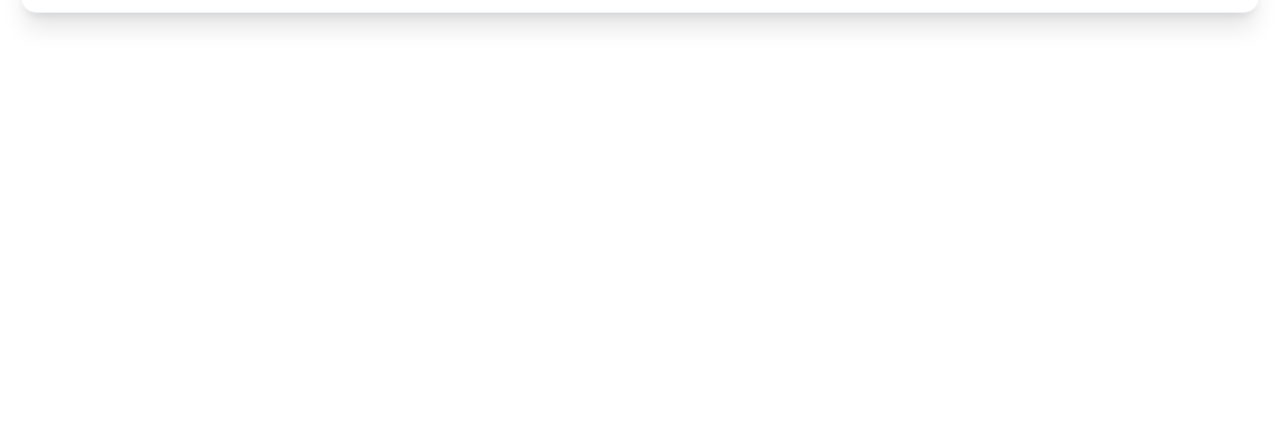
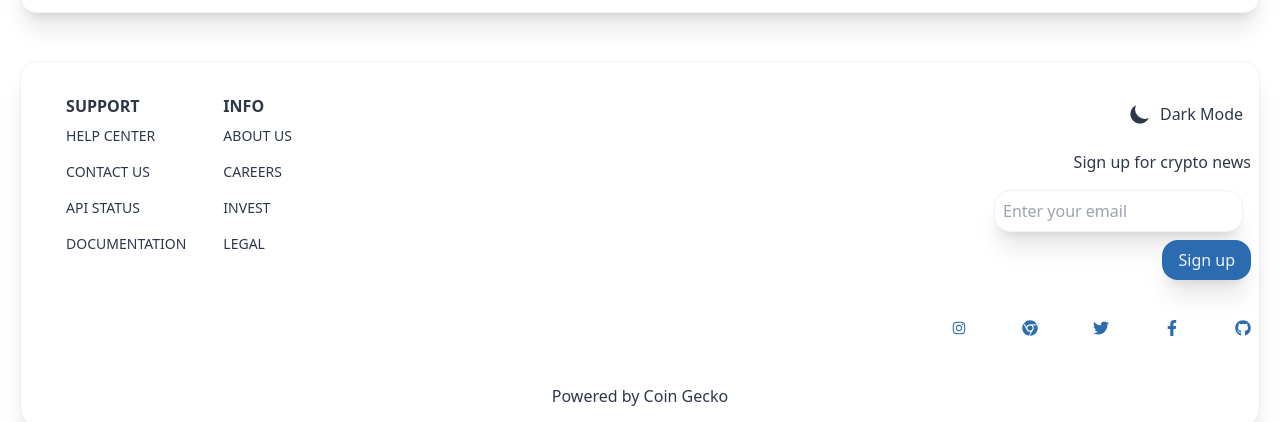
Before and after one commit to goku-raj/coins, a React (Vite) app: page / in a window 1280 px wide. Shown: the part 378-800 px from the top of the page. Built offline with nearby package versions, Linux system fonts and the light colour scheme; no server answers.

Commit message:
footer section

```diff
--- a/src/App.jsx
+++ b/src/App.jsx
@@ -8,6 +8,7 @@
 import axios from "axios";
 import { useEffect, useState } from "react";
 import CoinPage from "./routes/CoinPage";
+import Footer from "./components/Footer";
 
 
 
@@ -35,6 +36,7 @@
           <Route path=":coinId"/>
         </Route>
       </Routes>
+      <Footer/>
     </ThemeProvider>
   )
 }
--- /dev/null
+++ b/src/components/Footer.jsx
@@ -0,0 +1,66 @@
+import React from 'react';
+import { AiOutlineInstagram } from 'react-icons/ai';
+import {
+    FaChrome,
+  FaFacebookF,
+  FaGit,
+  FaGithub,
+  FaTiktok,
+  FaTwitter,
+} from 'react-icons/fa';
+import ThemeToggle from './ThemeToggle';
+
+const Footer = () => {
+  return (
+    <div className='rounded-div mt-8 pt-8 text-primary'>
+      <div className='grid md:grid-cols-2'>
+        <div className='flex justify-evenly w-full md:max-w-[300px] uppercase'>
+          <div>
+            <h2 className='font-bold'>Support</h2>
+            <ul>
+              <li className='text-sm py-2'>Help Center</li>
+              <li className='text-sm py-2'>Contact Us</li>
+              <li className='text-sm py-2'>API Status</li>
+              <li className='text-sm py-2'>Documentation</li>
+            </ul>
+          </div>
+          <div>
+            <h2 className='font-bold'>Info</h2>
+            <ul>
+              <li className='text-sm py-2'>About Us</li>
+              <li className='text-sm py-2'>Careers</li>
+              <li className='text-sm py-2'>Invest</li>
+              <li className='text-sm py-2'>Legal</li>
+            </ul>
+          </div>
+        </div>
+        <div className='text-right'>
+          <div className='w-full flex justify-end'>
+            <div className='w-full md:w-[300px] py-4 relative'>
+              <div className='flex justify-center md:justify-end py-4 md:py-0 md:pb-4 mt-[-1rem]'>
+                <ThemeToggle />
+              </div>
+              <p className='text-center md:text-right'>Sign up for crypto news</p>
+              <div className='py-4'>
+                <form>
+                  <input className='bg-primary border border-input p-2 mr-2 w-full shadow-xl rounded-2xl md:w-auto' type='email' placeholder='Enter your email' />
+                  <button className='bg-button text-btnText px-4 p-2 w-full rounded-2xl shadow-xl hover:shadow-2xl md:w-auto my-2'>Sign up</button>
+                </form>
+              </div>
+              <div className='flex py-4 justify-between text-accent'>
+                <AiOutlineInstagram />
+                <FaChrome/>
+                <FaTwitter />
+                <FaFacebookF />
+                <FaGithub />
+              </div>
+            </div>
+          </div>
+        </div>
+      </div>
+      <p className='text-center py-4'>Powered by Coin Gecko</p>
+    </div>
+  );
+};
+
+export default Footer;
```
